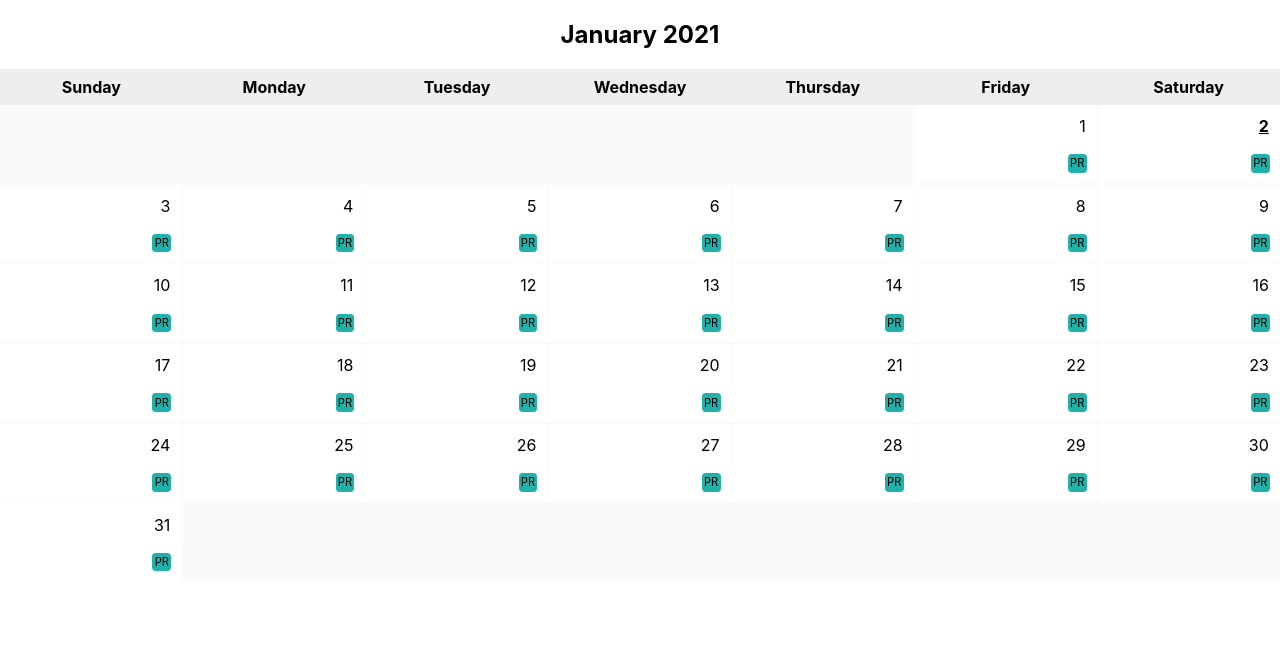
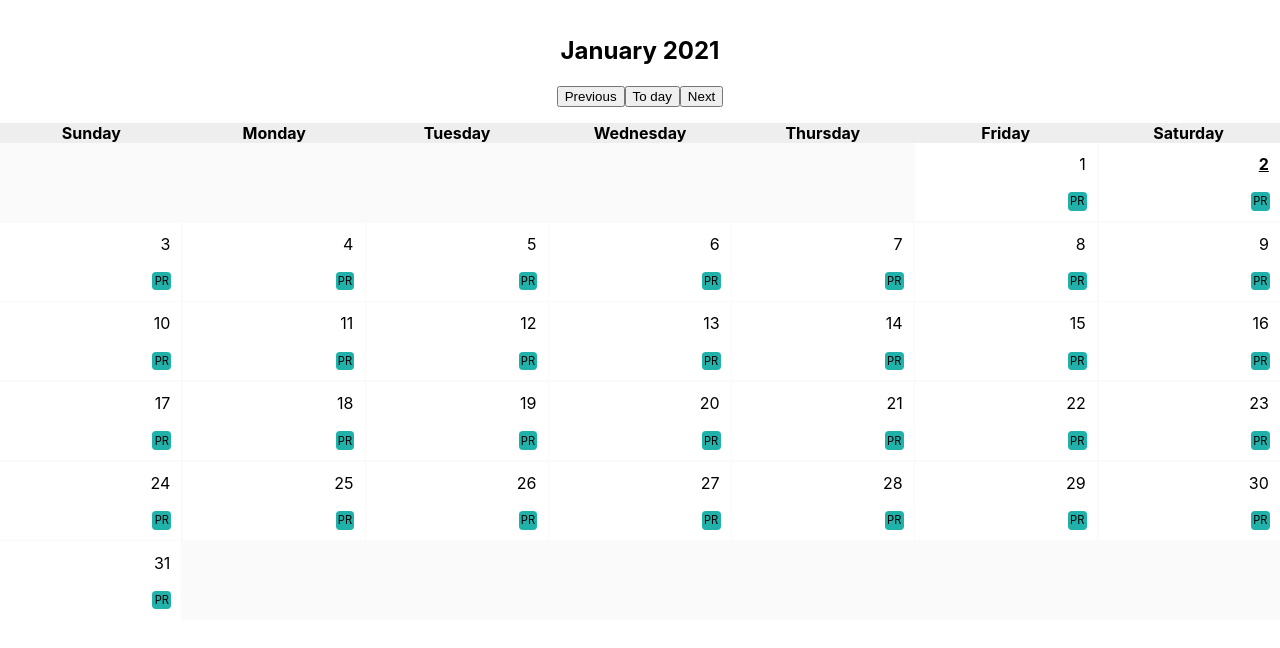
Before and after one commit to sonpablo/calendar, a React (Create React App) app: page / in a window 1280 px wide. Shown: the top 648 px of the page. Built offline with nearby package versions, Linux system fonts and the light colour scheme.

Commit message:
New feature that allows to change calendar's month
Add new component to change calendar´s month
Add actions in Reducer to change selected month
Add hover style on day component

```diff
--- /dev/null
+++ b/src/components/calendar/Actions.js
@@ -0,0 +1,27 @@
+import useCalendar from 'hooks/useCalendar'
+import React from 'react'
+
+export default function Actions() {
+
+    const { dispatch } = useCalendar()
+
+    const handelPreviousMonth = () => {
+        dispatch({ type: 'PREVIOUS_MONTH' })
+    }
+
+    const handelToDay = () => {
+        dispatch({ type: 'INIT' })
+    }
+
+    const handelNextMonth = () => {
+        dispatch({ type: 'NEXT_MONTH' })
+    }
+
+    return (
+        <section>
+            <button onClick={handelPreviousMonth}>Previous</button>
+            <button onClick={handelToDay}>To day</button>
+            <button onClick={handelNextMonth}>Next</button>
+        </section>
+    )
+}
--- a/src/components/calendar/Day.css
+++ b/src/components/calendar/Day.css
@@ -1,8 +1,12 @@
-li {
+.day-item {
   background-color: #fff;
   padding: 0.5em;
   text-align: right;
-  cursor: pointer;
+}
+
+.day-item:hover {
+  box-shadow: 0 0 0 1px rgba(63, 63, 68, 0.05),
+    0 2px 3px 0 rgba(63, 63, 68, 0.15);
 }
 
 .day-number {
@@ -29,7 +33,7 @@ li {
 .days-events {
   background-color: lightseagreen;
   border-radius: 20%;
-  cursor: help;
+  cursor: pointer;
   display: inline;
   font-size: 0.7em;
   margin: 0.2em;
--- a/src/components/calendar/Day.js
+++ b/src/components/calendar/Day.js
@@ -2,15 +2,17 @@ import Event from 'components/calendar/Event'
 import React, { useState } from 'react'
 import './Day.css'
 
-export default function Day({ currentDay, dayNumber, isFirstDay = false, startsOn = 0 }) {
+export default function Day({ currentDay, dayNumber, isCurrentDate = false, isFirstDay = false, startsOn = 0 }) {
 
     const [showModal, setShowModal] = useState(false)
 
     const styleFirstDayStart = { "--first-day-start": startsOn }
 
-    const classNameFirstDay = isFirstDay ? 'first-day' : ''
+    const classNameFirstDay = isFirstDay ? 'day-item first-day' : 'day-item'
 
-    const classNameDayNumber = currentDay === dayNumber ? "day-number current-day" : "day-number"
+    const classNameDayNumber = currentDay === dayNumber && isCurrentDate
+        ? "day-number current-day"
+        : "day-number"
 
     const hanldeOpenModal = () => {
         setShowModal(true)
--- a/src/components/calendar/Header.css
+++ b/src/components/calendar/Header.css
@@ -1,3 +1,9 @@
+.header-container {
+  align-items: center;
+  display: flex;
+  flex-direction: column;
+  margin: 1em 0;
+}
 h1 {
   text-align: center;
 }
--- a/src/components/calendar/Header.js
+++ b/src/components/calendar/Header.js
@@ -1,3 +1,4 @@
+import Actions from 'components/calendar/Actions';
 import useCalendar from 'hooks/useCalendar';
 import React from 'react';
 import './Header.css';
@@ -9,8 +10,9 @@ export default function Header() {
     const title = `${calendarInfo ? calendarInfo.monthName : ''} ${calendar.selectedYear}`
 
     return (
-        <header>
+        <header className="header-container">
             <h1>{title}</h1>
+            <Actions />
         </header>
     )
 }
--- a/src/components/calendar/Month.js
+++ b/src/components/calendar/Month.js
@@ -7,31 +7,26 @@ import './Month.css'
 export default function Month({ currentDay }) {
     const { calendar } = useCalendar()
 
-    if (calendar.currentDay === 0)
-        return <></>
+    if (calendar.currentDay === 0) return <></>
 
     const getMonthDays = (month) => {
+
         const days = [...Array(calendar.info[month - 1].daysOfMonth).keys()]
         const startsOn = calendar.info[month - 1].startsOn + 1
+        const isCurrentDate = calendar.selectedYear === calendar.currentYear
+            && calendar.selectedMonth === calendar.currentMonth
 
         return days.map(day => {
             const dayNumber = day + 1;
 
-            let dayProps = {
-                currentDay: calendar.currentDay,
-                dayNumber,
-                key: dayNumber
-            }
-
-            if (day === 0) {
-                dayProps.isFirstDay = true
-                dayProps.startsOn = startsOn
-            }
-
             return (
-                <Day {...dayProps}>
-                    {dayNumber}
-                </Day>
+                <Day currentDay={calendar.currentDay}
+                    dayNumber={dayNumber}
+                    isCurrentDate={isCurrentDate}
+                    isFirstDay={dayNumber === 1}
+                    key={day}
+                    startsOn={startsOn}
+                />
             )
         })
     }
--- a/src/reducers/calendarReducer.js
+++ b/src/reducers/calendarReducer.js
@@ -11,7 +11,7 @@ const months = [...Array(12).keys()]
 export const calendarReducer = (state, action) => {
     let month = state.selectedMonth
     let year = state.selectedYear
-    debugger
+
     switch (action.type) {
         case 'INIT':
             return {
@@ -22,15 +22,13 @@ export const calendarReducer = (state, action) => {
                 selectedMonth: dateCurrentMonthNumber,
                 selectedYear: dateCurrentYear
             }
-
         case 'NEXT_MONTH':
-            if (state.month === 12) {
+            if (state.selectedMonth === 12) {
                 month = 1
                 year = state.selectedYear + 1
             } else {
                 month = state.selectedMonth + 1
             }
-
             return {
                 info: getCalendarInformation(year),
                 currentDay: dateCurrentDayNumber,
@@ -39,9 +37,8 @@ export const calendarReducer = (state, action) => {
                 selectedMonth: month,
                 selectedYear: year
             }
-
         case 'PREVIOUS_MONTH':
-            if (state.month === 1) {
+            if (state.selectedMonth === 1) {
                 month = 12
                 year = state.selectedYear - 1
             } else {
@@ -57,7 +54,6 @@ export const calendarReducer = (state, action) => {
                 selectedYear: year
 
             }
-
         default:
             return state
     }
```
